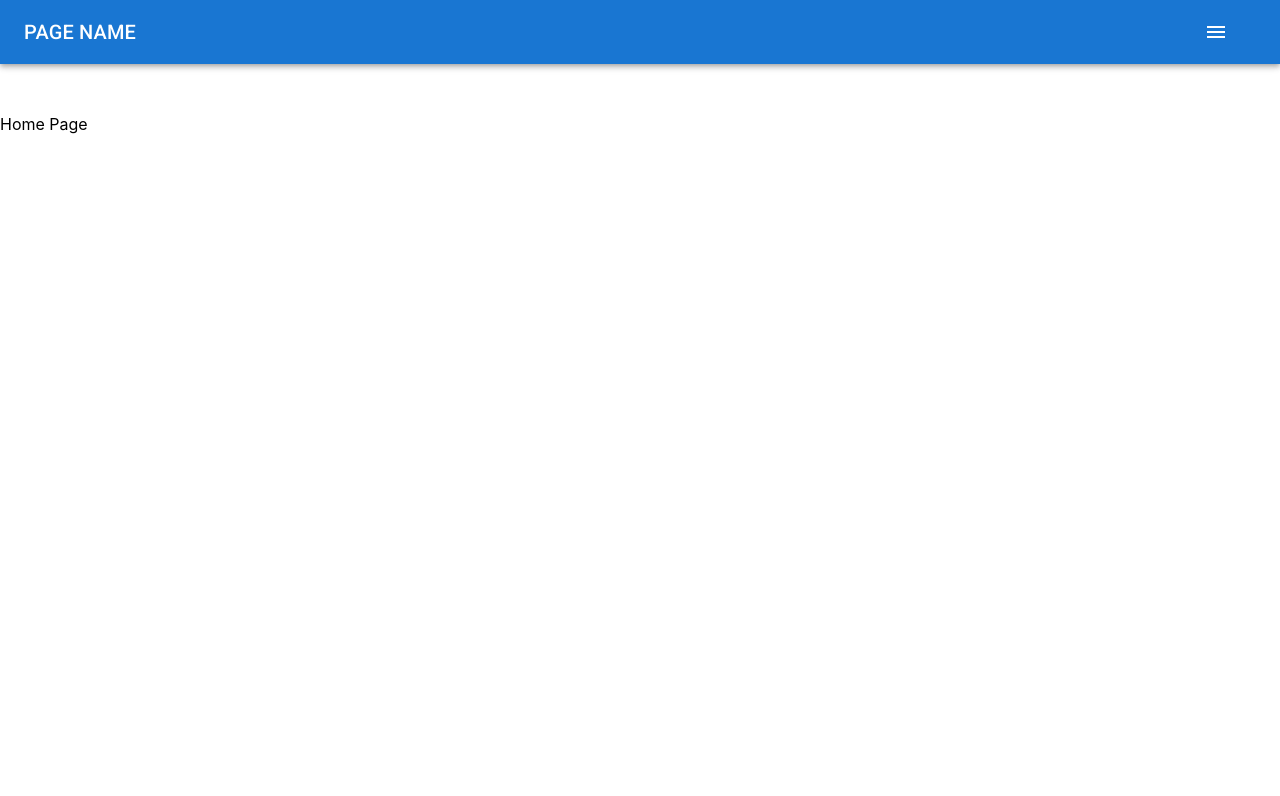
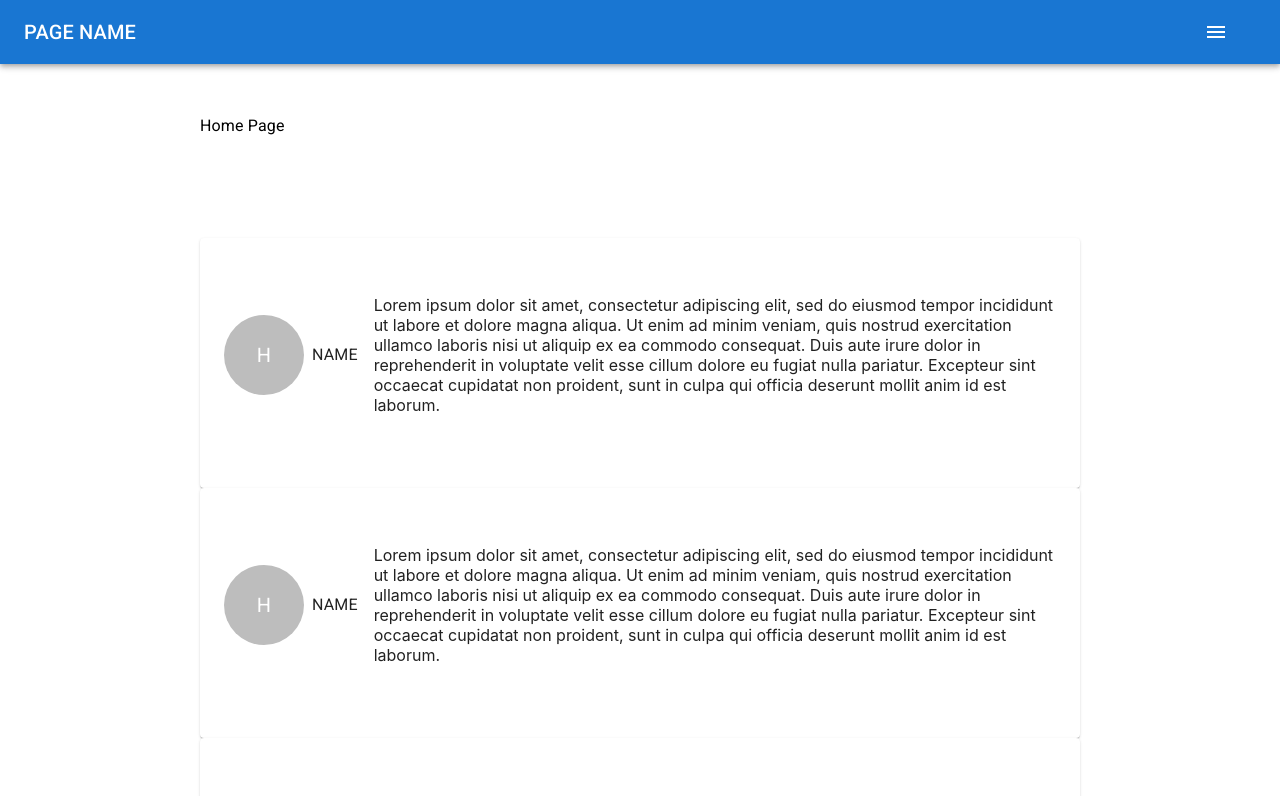
Before and after one commit to jjlee1994/JonBlogProject, a React (Create React App) app in the folder frontend/: page / in a window 1280 px wide. Shown: the top 796 px of the page. Built offline with nearby package versions, Linux system fonts and the light colour scheme.

Commit message:
Completed Post card

```diff
--- a/frontend/src/App.tsx
+++ b/frontend/src/App.tsx
@@ -26,7 +26,6 @@ function App() {
           <Route path="/signup" element={<Authentication type="signup"/>}/>
         </Routes>
       </body>
-
     </div>
   );
 }
--- a/frontend/src/components/LoginModal.tsx
+++ b/frontend/src/components/LoginModal.tsx
@@ -23,13 +23,10 @@ function LoginModal(){
                         <Typography>
                             Not yet a user? <a href="/signup">sign up</a>
                         </Typography>
-
-
-
                     </CardContent>
                 </Card>
             </Grid>
-    </div>
+        </div>
     )
 
 
--- /dev/null
+++ b/frontend/src/components/PostCard.tsx
@@ -0,0 +1,32 @@
+import { Avatar, Card, CardContent, IconButton, Typography } from "@mui/material";
+import { Box } from "@mui/system";
+
+
+
+function PostCard(){
+
+    return (
+        <Card sx={{
+            display: "flex",
+            height: 250
+        }}>
+            <Box sx={{display: 'flex', flexDirection: "c olumn", alignItems: 'center', justifyContent: 'center', pl:2, pb:2}}>
+                <IconButton>
+                    <Avatar
+                        sx={{width: 80, height: 80}}
+                    >
+                        H
+                    </Avatar>
+                </IconButton>
+                <Typography> NAME </Typography>
+            </Box>
+            <Box sx={{display: 'flex', flexDirection: "row", alignItems: 'center', pl:2, pr:2, pb:2}}>
+                Lorem ipsum dolor sit amet, consectetur adipiscing elit, sed do eiusmod tempor incididunt ut labore et dolore magna aliqua. Ut enim ad minim veniam, quis nostrud exercitation ullamco laboris nisi ut aliquip ex ea commodo consequat. Duis aute irure dolor in reprehenderit in voluptate velit esse cillum dolore eu fugiat nulla pariatur. Excepteur sint occaecat cupidatat non proident, sunt in culpa qui officia deserunt mollit anim id est laborum.
+            </Box>
+        </Card>
+
+    )
+
+}
+
+export default PostCard
--- a/frontend/src/pages/Authentication.tsx
+++ b/frontend/src/pages/Authentication.tsx
@@ -11,7 +11,6 @@ function Authentication(props : Props){
 
     if (props.type === "login")
         return (
-
             <div style={{textAlign: "center"}}>
                 <LoginModal/>
             </div>
--- a/frontend/src/pages/Home.tsx
+++ b/frontend/src/pages/Home.tsx
@@ -1,9 +1,28 @@
+import { Typography } from "@mui/material"
+import PostCard from "../components/PostCard"
 
 function Home(){
 
     return (
-        <div>
-            Home Page
+        <div
+            style={{
+                margin: "0 200px"
+            }}
+        >
+            <Typography>
+                Home Page
+            </Typography>
+
+            <div style={{
+                margin: "100px 0"
+            }}>
+                <PostCard/>
+                <PostCard/>
+                <PostCard/>
+                <PostCard/>
+                <PostCard/>
+            </div>
+
         </div>
     )
 
```
Also changed, not shown: frontend/src/components/SignUpModal.tsx (indentation only).
